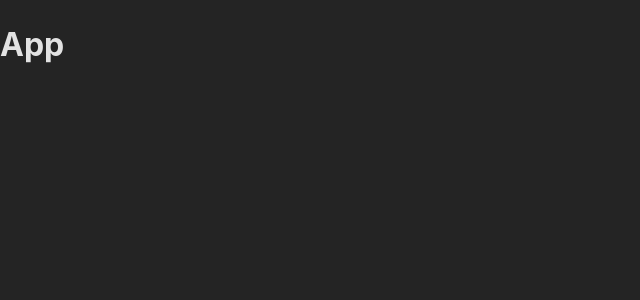
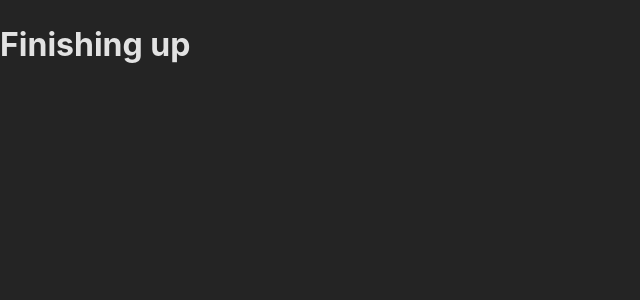
Before and after one commit to BorzooMV/multi-step-form, a React (Vite) app: page /summery in a window 1280 px wide. Shown: the top 300 px of the page, without its empty margins (0-640 px from the left). Built offline with nearby package versions, Linux system fonts and the light colour scheme.

Commit message:
feat: implement router for the app

```diff
--- a/src/App.tsx
+++ b/src/App.tsx
@@ -1,9 +1,14 @@
+import { BrowserRouter } from "react-router-dom";
+import Layout from "./components/Layout";
+
 function App() {
   return (
     <>
-    <h1>App</h1>
+      <BrowserRouter>
+        <Layout />
+      </BrowserRouter>
     </>
-  )
+  );
 }
 
-export default App
+export default App;
--- /dev/null
+++ b/src/components/Layout/Router.tsx
@@ -0,0 +1,21 @@
+import { Routes, Route } from "react-router-dom";
+
+import Personal from "../../pages/Personal";
+import SelectPlan from "../../pages/SelectPlan";
+import SelectAddOns from "../../pages/SelectAddOns";
+import Summery from "../../pages/Summery";
+import ThankYou from "../../pages/ThankYou";
+import NotFound from "../../pages/404";
+
+export default function Router() {
+  return (
+    <Routes>
+      <Route path="/" element={<Personal />} />
+      <Route path="/select-plan" element={<SelectPlan />} />
+      <Route path="/select-addons" element={<SelectAddOns />} />
+      <Route path="/summery" element={<Summery />} />
+      <Route path="/thank-you" element={<ThankYou />} />
+      <Route path="*" element={<NotFound />} />
+    </Routes>
+  );
+}
--- /dev/null
+++ b/src/components/Layout/index.tsx
@@ -0,0 +1,9 @@
+import Router from "./Router";
+
+export default function Layout() {
+  return (
+    <div>
+      <Router />
+    </div>
+  );
+}
--- /dev/null
+++ b/src/pages/404/index.tsx
@@ -0,0 +1,7 @@
+export default function NotFound() {
+  return (
+    <div>
+      <h1>404</h1>
+    </div>
+  );
+}
--- /dev/null
+++ b/src/pages/Personal/index.tsx
@@ -0,0 +1,7 @@
+export default function Personal() {
+  return (
+    <div>
+      <h1>Personal Info</h1>
+    </div>
+  );
+}
--- /dev/null
+++ b/src/pages/SelectAddOns/index.tsx
@@ -0,0 +1,7 @@
+export default function SelectAddOns() {
+  return (
+    <div>
+      <h1>Select add-ons</h1>
+    </div>
+  );
+}
--- /dev/null
+++ b/src/pages/SelectPlan/index.tsx
@@ -0,0 +1,7 @@
+export default function SelectPlan() {
+  return (
+    <div>
+      <h1>Select Plan</h1>
+    </div>
+  );
+}
--- /dev/null
+++ b/src/pages/Summery/index.tsx
@@ -0,0 +1,7 @@
+export default function Summery() {
+  return (
+    <div>
+      <h1>Finishing up</h1>
+    </div>
+  );
+}
--- /dev/null
+++ b/src/pages/ThankYou/index.tsx
@@ -0,0 +1,7 @@
+export default function ThankYou() {
+  return (
+    <div>
+      <h1>Thank you</h1>
+    </div>
+  );
+}
```
Also changed, not shown: src/main.tsx (+7 -7 lines).
